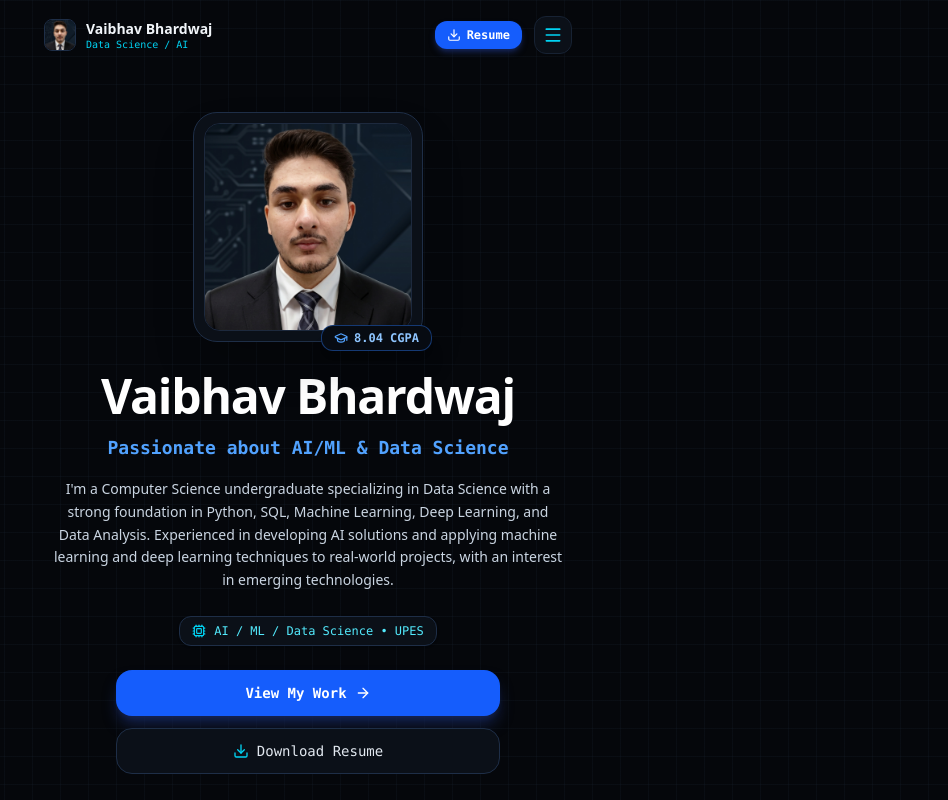
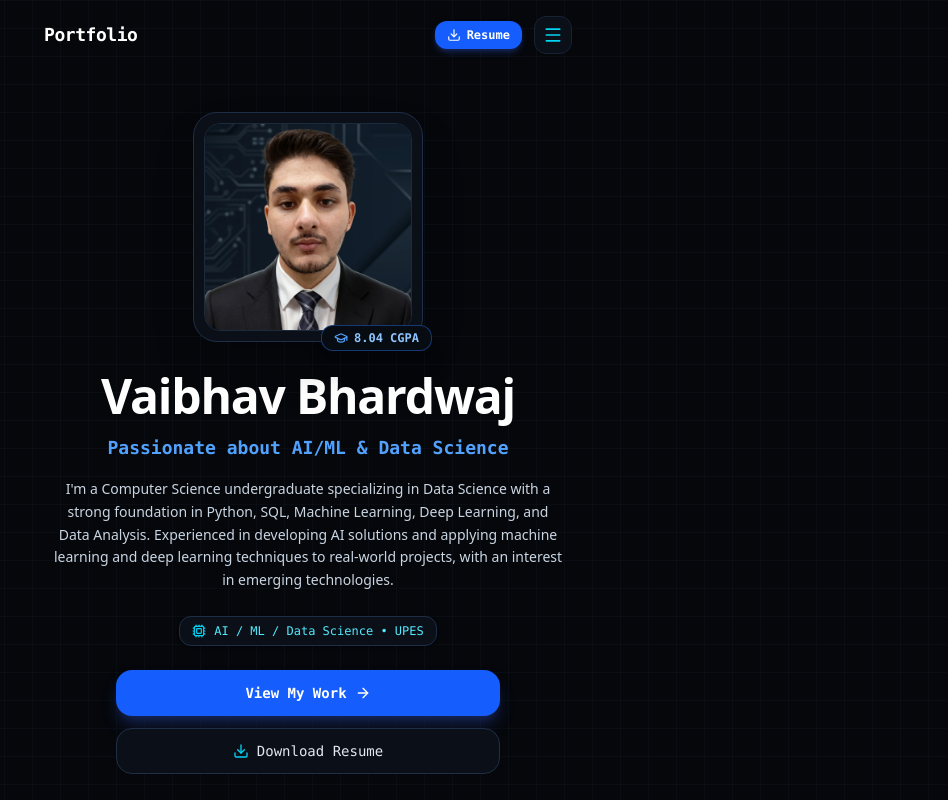
Before and after one commit to vaibhavbh012/portfolio, a Next.js app: page / in a window 1280 px wide. Shown: the top 800 px of the page, without its empty margins (332-1280 px from the left). Built offline with nearby package versions, Linux system fonts and the light colour scheme.

Commit message:
style: replace header brand avatar and text with clean 'Portfolio' title

```diff
--- a/components/Navbar.tsx
+++ b/components/Navbar.tsx
@@ -1,12 +1,10 @@
 "use client";
 
 import React, { useState, useEffect } from "react";
-import Image from "next/image";
 import { motion, AnimatePresence } from "framer-motion";
 import { Menu, X, Download, ArrowUpRight } from "lucide-react";
 import { GithubIcon, LinkedinIcon, LeetCodeIcon } from "@/components/Icons";
 import { portfolioData } from "@/data/portfolio";
-import { useProfileImage } from "./useProfileImage";
 
 const navLinks = [
   { name: "About", href: "#about", num: "01" },
@@ -20,7 +18,6 @@ const navLinks = [
 
 export default function Navbar() {
   const { personalInfo } = portfolioData;
-  const { profileImage } = useProfileImage();
   const [scrolled, setScrolled] = useState(false);
   const [activeSection, setActiveSection] = useState("home");
   const [mobileMenuOpen, setMobileMenuOpen] = useState(false);
@@ -86,25 +83,11 @@ export default function Navbar() {
             e.preventDefault();
             window.scrollTo({ top: 0, behavior: "smooth" });
           }}
-          className="flex items-center gap-2.5 group cursor-pointer"
+          className="flex items-center gap-2 group cursor-pointer"
         >
-          <div className="relative w-8 h-8 rounded-lg overflow-hidden border border-[#1e2e47] bg-[#0b1018] shrink-0">
-            <Image
-              src={profileImage}
-              alt={personalInfo.name}
-              fill
-              className="object-cover object-top group-hover:scale-105 transition-transform duration-300"
-              sizes="32px"
-            />
-          </div>
-          <div className="flex flex-col">
-            <span className="font-bold text-sm text-slate-100 group-hover:text-cyan-300 transition-colors">
-              {personalInfo.name}
-            </span>
-            <span className="text-[10px] font-mono text-cyan-400 -mt-0.5">
-              Data Science / AI
-            </span>
-          </div>
+          <span className="font-bold text-base sm:text-lg text-white font-mono tracking-tight group-hover:text-cyan-300 transition-colors">
+            Portfolio
+          </span>
         </a>
 
         {/* Right Action Controls */}
```
